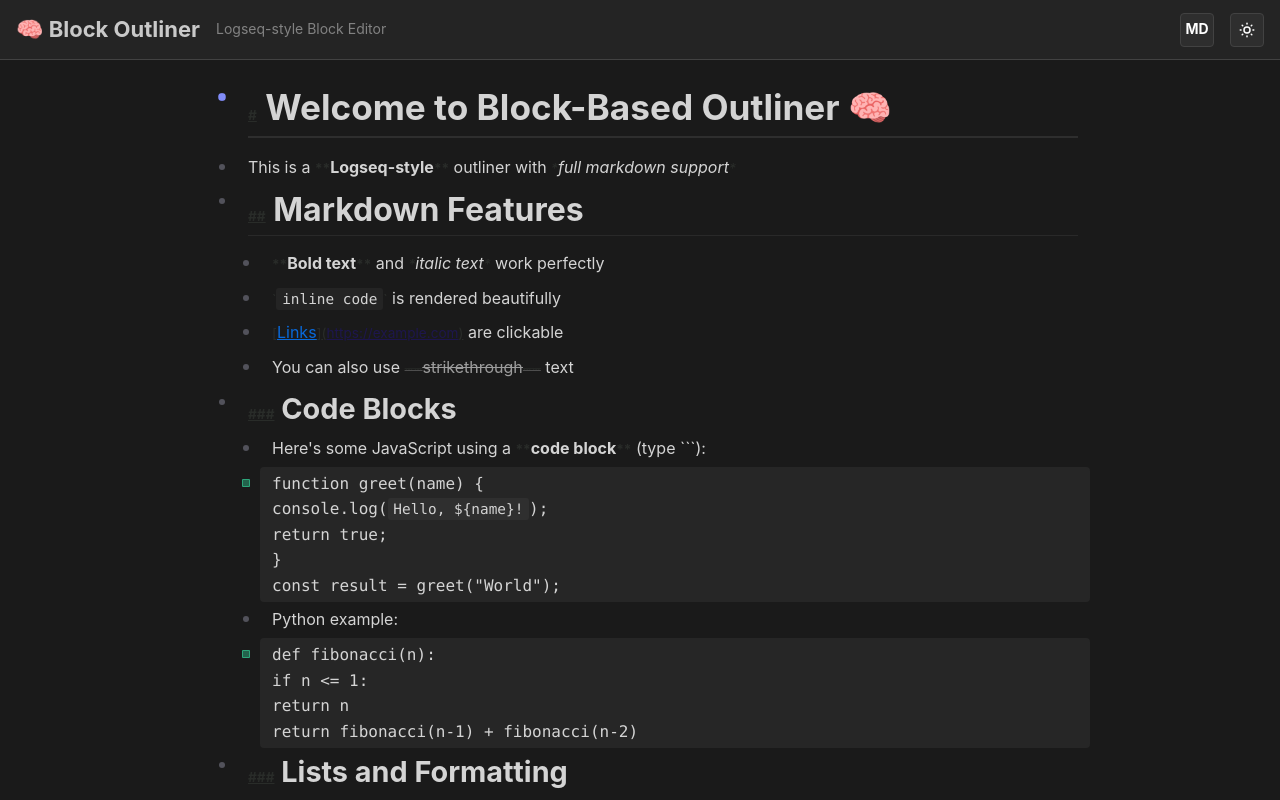
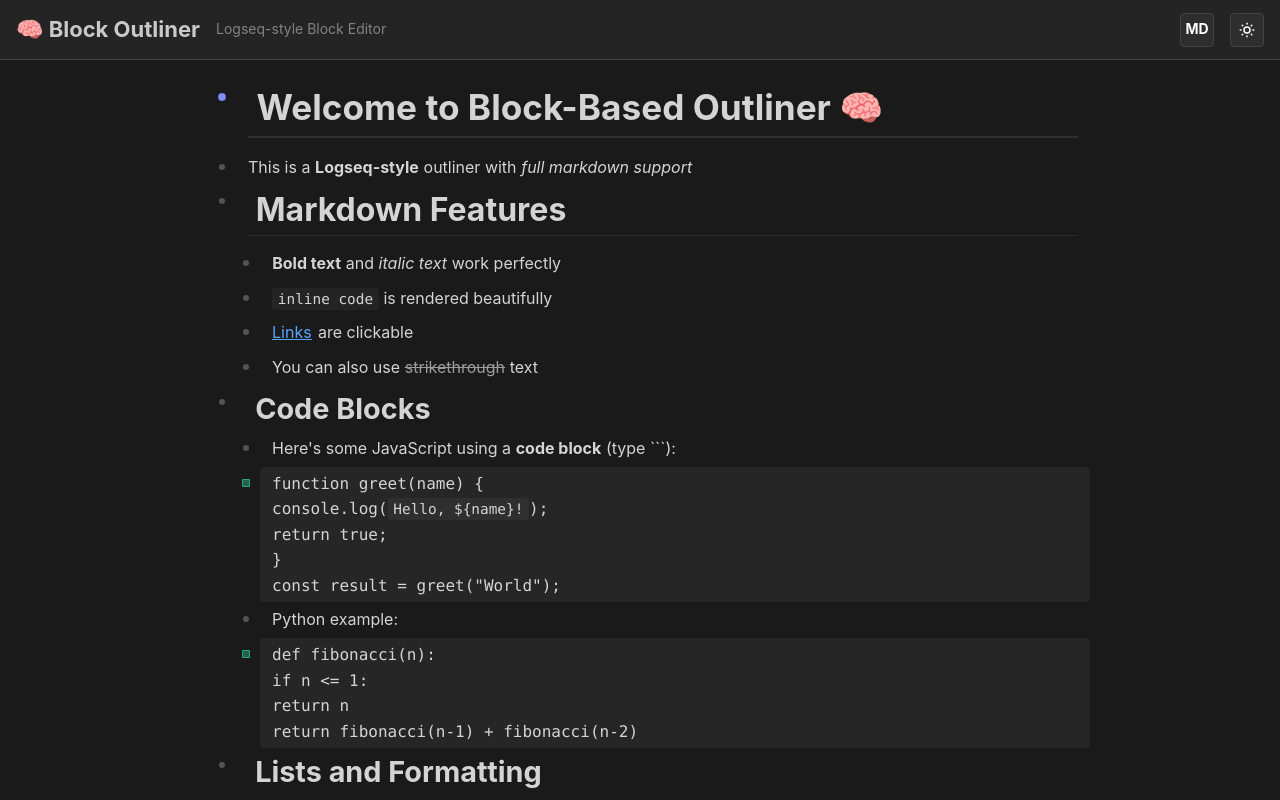
Before and after one commit to 0010capacity/oxinot, a React (Vite) app: page / in a window 1280 px wide. Built offline with nearby package versions, Linux system fonts and the light colour scheme.

Commit message:
Show rendered markdown in unfocused blocks
Add CSS to hide markdown markers and apply rendered styles for unfocused
CodeMirror editors (bold, emphasis, links, inline code, headings). Add
test-hybrid.html to exercise hybrid rendering with CodeMirror 6.

```diff
--- a/src/outliner/BlockEditor.css
+++ b/src/outliner/BlockEditor.css
@@ -255,6 +255,56 @@
     height: auto !important;
 }
 
+/* Hide markdown markers in unfocused blocks (when CM editor loses focus) */
+.block-editor-wrap .cm-editor:not(.cm-focused) .cm-hidden {
+    display: none !important;
+}
+
+.block-editor-wrap .cm-editor:not(.cm-focused) .cm-hidden-marker {
+    opacity: 0 !important;
+    font-size: 0.01em !important;
+}
+
+.block-editor-wrap .cm-editor:not(.cm-focused) .cm-dim-marker {
+    opacity: 0 !important;
+    font-size: 0.01em !important;
+}
+
+/* Show markdown rendering styles in unfocused blocks */
+.block-editor-wrap .cm-editor:not(.cm-focused) .cm-strong {
+    font-weight: bold !important;
+}
+
+.block-editor-wrap .cm-editor:not(.cm-focused) .cm-emphasis {
+    font-style: italic !important;
+}
+
+.block-editor-wrap .cm-editor:not(.cm-focused) .cm-inline-code {
+    font-family: "SF Mono", "Monaco", "Menlo", "Consolas", monospace !important;
+    background-color: rgba(127, 127, 127, 0.1) !important;
+    padding: 0.2em 0.4em !important;
+    border-radius: 3px !important;
+    font-size: 0.9em !important;
+}
+
+.block-editor-wrap .cm-editor:not(.cm-focused) .cm-link-text {
+    color: #0969da !important;
+    text-decoration: underline !important;
+}
+
+.theme-dark .block-editor-wrap .cm-editor:not(.cm-focused) .cm-link-text {
+    color: #58a6ff !important;
+}
+
+/* Ensure heading markers are hidden in unfocused blocks */
+.block-editor-wrap .cm-editor:not(.cm-focused) .cm-heading .cm-hidden-marker {
+    display: none !important;
+}
+
+.block-editor-wrap .cm-editor:not(.cm-focused) .cm-heading .cm-dim-marker {
+    display: none !important;
+}
+
 /* Code block specific styling */
 .code-block-editor .cm-editor {
     background: rgba(128, 128, 128, 0.08) !important;
--- /dev/null
+++ b/test-hybrid.html
@@ -0,0 +1,55 @@
+<!DOCTYPE html>
+<html>
+<head>
+  <title>Hybrid Rendering Test</title>
+  <style>
+    body {
+      font-family: sans-serif;
+      padding: 20px;
+      background: #1a1a1a;
+      color: #e0e0e0;
+    }
+    .test-block {
+      margin: 20px 0;
+      padding: 10px;
+      background: #2a2a2a;
+      border-radius: 4px;
+    }
+    h3 { color: #4CAF50; }
+  </style>
+</head>
+<body>
+  <h1>CodeMirror 6 Hybrid Rendering Test</h1>
+
+  <div class="test-block">
+    <h3>Test 1: Single-line editor (like outliner blocks)</h3>
+    <div id="editor1"></div>
+  </div>
+
+  <div class="test-block">
+    <h3>Test 2: Multi-line editor</h3>
+    <div id="editor2"></div>
+  </div>
+
+  <script type="module">
+    import { EditorView, basicSetup } from 'https://esm.sh/codemirror@6.0.1';
+    import { markdown } from 'https://esm.sh/@codemirror/lang-markdown@6.2.4';
+
+    // Test 1: Single line
+    new EditorView({
+      doc: 'This is **bold** and *italic* text',
+      extensions: [basicSetup, markdown()],
+      parent: document.getElementById('editor1')
+    });
+
+    // Test 2: Multi-line
+    new EditorView({
+      doc: `# Heading
+This is **bold** and *italic* text
+\`inline code\` and [link](url)`,
+      extensions: [basicSetup, markdown()],
+      parent: document.getElementById('editor2')
+    });
+  </script>
+</body>
+</html>
```
